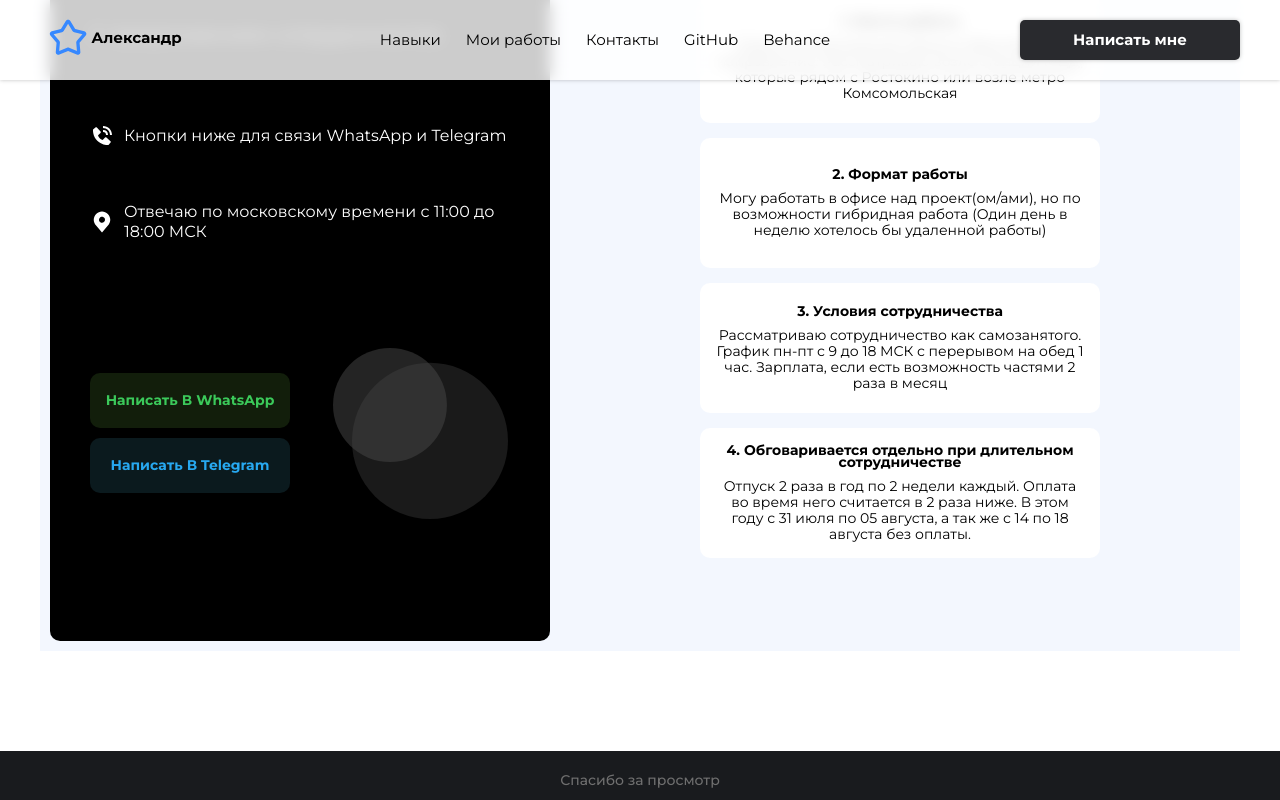
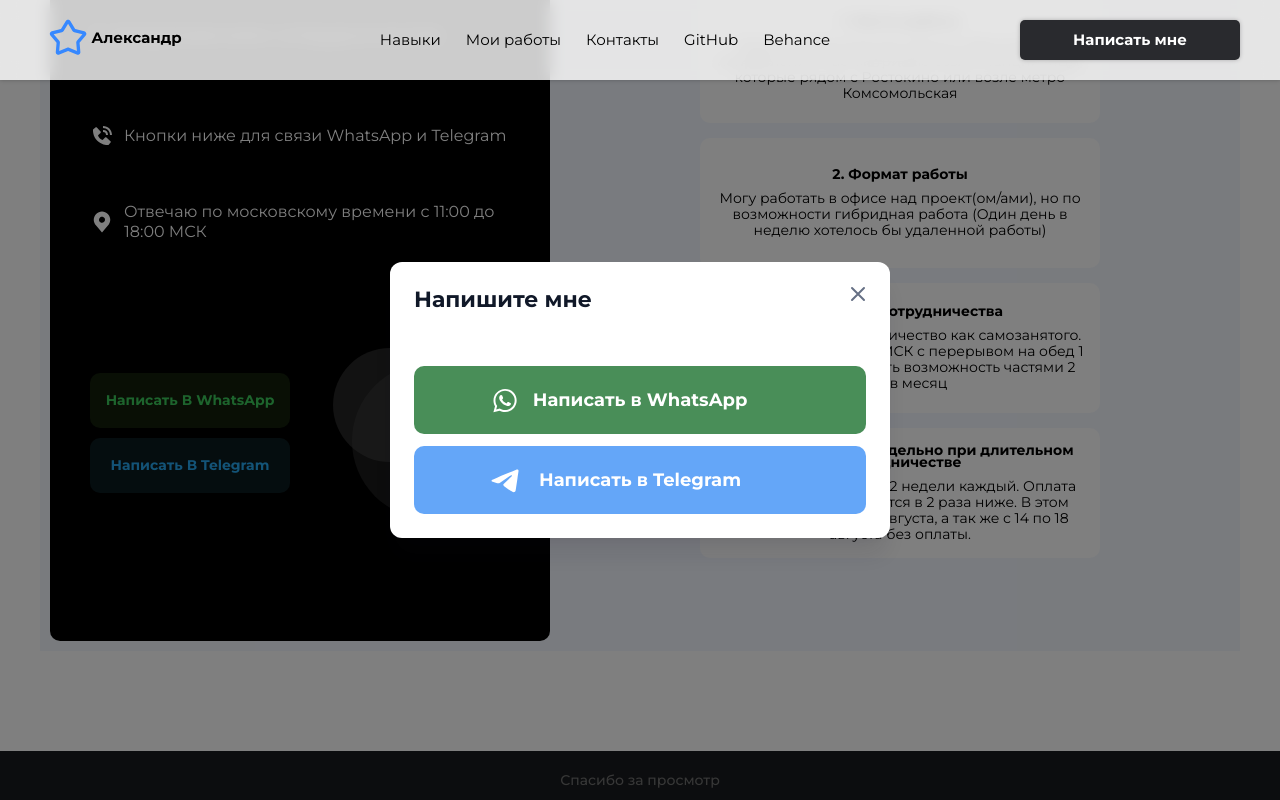
Before and after one commit to keeonezy/job-offer-react, a React (Create React App) app: page / in a window 1280 px wide. Both pictures are taken after a click on the button "Написать В WhatsApp". Shown: the part 2096-2896 px from the top of the page. Built offline with nearby package versions, Linux system fonts and the light colour scheme.

Commit message:
feat: add open blankurl

```diff
--- a/src/components/App.jsx
+++ b/src/components/App.jsx
@@ -22,8 +22,11 @@
         <Header
           onContactsPopup={handleContactsClick}
         />
-        <Main />
-        <Footer />
+        <Main
+          onContactsPopup={handleContactsClick}
+        />
+        <Footer
+        />
 
         <ContactsPopup isOpen={isContactsPopupOpen} />
 
--- a/src/components/ContactsPopup.jsx
+++ b/src/components/ContactsPopup.jsx
@@ -1,14 +1,23 @@
 import React from "react";
 
+// function blankUrl(url) {
+//     window.open(url, '_blank');
+// }
+
 function ContactsPopup({ isOpen }) {
+
+    const blankUrl = (url) => {
+        window.open(url, '_blank');
+    };
+
     return (
         <div className={`popup popup__contact ${isOpen ? "popup_opened" : ""}`}>
             <div className="popup__group">
                 <button className="button popup__close" type="button" aria-label="Закрыть"></button>
                 <h2 className="popup__title">Напишите мне</h2>
-                <button className="button popup__button-wg" type="button">Написать в
+                <button className="button popup__button-wg" type="button" onClick={() => blankUrl('https://wa.me/79363142131')}>Написать в
                     WhatsApp</button>
-                <button className="button popup__button-tg" type="button">Написать
+                <button className="button popup__button-tg" type="button" onClick={() => blankUrl('https://t.me/wild_aleksander')}>Написать
                     в Telegram</button>
             </div>
         </div>
--- a/src/components/Main.jsx
+++ b/src/components/Main.jsx
@@ -24,7 +24,7 @@
 import contact3 from "../images/icon/contact-3.svg";
 import cicrle from "../images/icon/circle.svg";
 
-function Main() {
+function Main({ onContactsPopup }) {
     return (
         <main className="main">
 
@@ -39,7 +39,7 @@
                     <div className="offer__content">
                         <h1 className="offer__title">Я являюсь <span>веб разработчиком</span></h1>
                         <p className="offer__description">Более подробнее читай ниже</p>
-                        <button id="popupContact" className="button offer__button button__contact-open" type="button">Написать
+                        <button id="popupContact" className="button offer__button button__contact-open" type="button" onClick={onContactsPopup}>Написать
                             мне</button>
                     </div>
 
@@ -208,10 +208,10 @@
                     <div className="contact__container">
                         <div className="contact__buttons">
                             <button className="button contact__button-wa"
-                                type="button">Написать в
+                                type="button" onClick={onContactsPopup}>Написать в
                                 WhatsApp</button>
                             <button className="button contact__button-tg"
-                                type="button">Написать в
+                                type="button" onClick={onContactsPopup}>Написать в
                                 Telegram</button>
                         </div>
 
```
